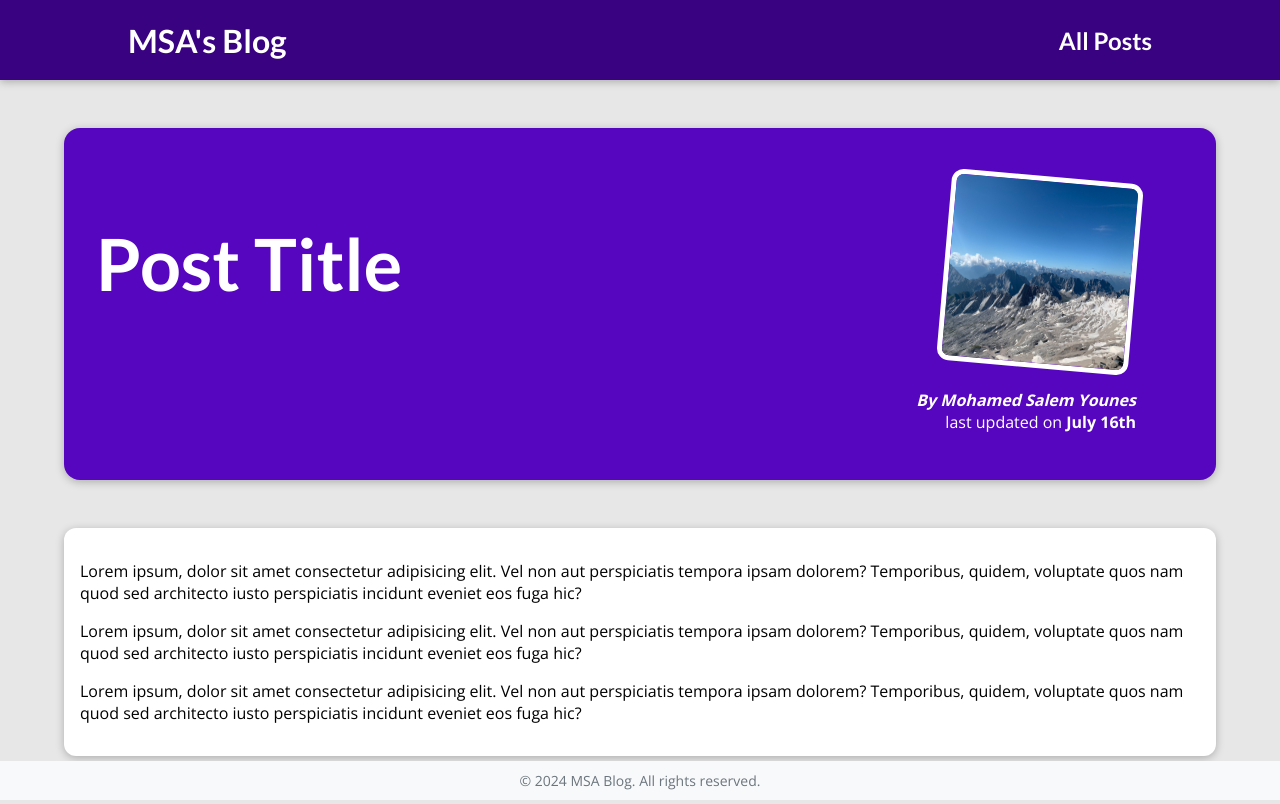
After one commit to Mohamed-Salem-Ali/M-S-A, a Django app: template MSA/blog/templates/blog/post-detail.html in a window 1280 px wide. The commit adds this page. Run offline with Django 3.2, Linux system fonts and the light colour scheme; the template is opened without the code that fills it, so the values that code supplies are empty.

Commit message:
Versions/v1 (#5)
* Home page style

* Adding all posts page

* modified base.html & app.css

* Squashed commit of the following:

commit d376792ee81099424c79b87f0b309656280a712a
Author: Mohamed Salem Ali <65522205+Mohamed-Salem-Ali@users.noreply.github.com>
Date:   Tue Jul 9 15:07:16 2024 +0300

    Versions/v1 (#2)

    * Home page style

    * Adding all posts page

commit b301969b8bad0322a6ade6cbbb8fed4cf29c5b58
Merge: 50a6368 c0dea31
Author: Mohamed Salem Ali <65522205+Mohamed-Salem-Ali@users.noreply.github.com>
Date:   Sat Jul 6 22:03:01 2024 +0300

    Merge pull request #1 from Mohamed-Salem-Ali/versions/v1

    version 1

* .

* post details

```diff
--- a/MSA/blog/templates/blog/include/post.html
+++ b/MSA/blog/templates/blog/include/post.html
@@ -1,13 +1,11 @@
 {% load static %}
 <li>
   <article class="post">
-        <a href="">
+    <a href="{% url "post-detail-page" "the-mountains" %}">
       <img src="{% static 'blog/images/mountains.jpg' %}" alt="Mountain Hiking" />
       <div class="post__content">
         <h3>Mountain Hiking</h3>
-                <p>There's nothing like the views you get when hiking in the mountains! And I wasn't even
-                    prepared for what happend whilst I was enjoying the view !.
-                </p>
+        <p>There's nothing like the views you get when hiking in the mountains! And I wasn't even prepared for what happend whilst I was enjoying the view !.</p>
       </div>
     </a>
   </article>
--- /dev/null
+++ b/MSA/blog/templates/blog/post-detail.html
@@ -0,0 +1,28 @@
+{% extends 'base.html' %}
+{% load static %}
+
+{% block title %}
+  this post title
+{% endblock %}
+
+{% block css_files %}
+  <link rel="stylesheet" href="{% static 'blog/post-detail.css' %}" />
+{% endblock %}
+
+{% block content %}
+  <section id="summary">
+    <h2>Post Title</h2>
+    <article>
+      <img src="{% static 'blog/images/mountains.jpg' %}" alt="Post Title" />
+      <address>By Mohamed Salem Younes</address>
+      <div>
+        last updated on <time datetime="">July 16th</time>
+      </div>
+    </article>
+  </section>
+  <main>
+    <p>Lorem ipsum, dolor sit amet consectetur adipisicing elit. Vel non aut perspiciatis tempora ipsam dolorem? Temporibus, quidem, voluptate quos nam quod sed architecto iusto perspiciatis incidunt eveniet eos fuga hic?</p>
+    <p>Lorem ipsum, dolor sit amet consectetur adipisicing elit. Vel non aut perspiciatis tempora ipsam dolorem? Temporibus, quidem, voluptate quos nam quod sed architecto iusto perspiciatis incidunt eveniet eos fuga hic?</p>
+    <p>Lorem ipsum, dolor sit amet consectetur adipisicing elit. Vel non aut perspiciatis tempora ipsam dolorem? Temporibus, quidem, voluptate quos nam quod sed architecto iusto perspiciatis incidunt eveniet eos fuga hic?</p>
+  </main>
+{% endblock %}
--- a/MSA/static/css/app.css
+++ b/MSA/static/css/app.css
@@ -46,3 +46,66 @@
 #main-navigation h1 a:active {
   color: white;
 }
+
+footer {
+  background-color: #f8f9fa;
+  padding: 10px;
+  text-align: center;
+  position: fixed;
+  bottom: 0;
+  width: 100%;
+  font-size: 14px;
+  color: #6c757d;
+}
+
+footer p {
+  margin: 0;
+}
+@import url('https://fonts.googleapis.com/css2?family=Lato:wght@400;700&family=Open+Sans:wght@400;700&display=swap');
+
+* {
+  box-sizing: border-box;
+}
+
+html {
+  font-family: 'Open Sans', 'Lato', sans-serif;
+}
+
+body {
+  margin: 0;
+}
+
+h1,
+h2,
+h3 {
+  font-family: 'Lato', sans-serif;
+  font-weight: bold;
+}
+
+#main-navigation {
+  width: 100%;
+  height: 5rem;
+  display: flex;
+  justify-content: space-between;
+  align-items: center;
+  padding: 0 10%;
+  position: absolute;
+  top: 0;
+  left: 0;
+}
+
+#main-navigation a {
+  text-decoration: none;
+  color: white;
+  font-weight: bold;
+}
+
+#main-navigation a:hover,
+#main-navigation a:active {
+  color: #cf79f1;
+}
+
+#main-navigation h1 a:hover,
+#main-navigation h1 a:active {
+  color: white;
+}
--- a/MSA/templates/base.html
+++ b/MSA/templates/base.html
@@ -14,9 +14,9 @@
 
 <body>
     <header id="main-navigation">
-        <h1><a href="/">MSA's Blog</a></h1>
+        <h1><a href="{% url 'starting-page' %}">MSA's Blog</a></h1>
         <nav>
-            <a href="/posts">All Posts</a>
+            <h1><a href="{% url 'posts-page' %}">All Posts</a></h1>
         </nav>
     </header>
     {% block content %}
```
Also changed, not shown: MSA/blog/urls.py (+6 -2 lines), MSA/blog/views.py (+2 -7 lines). Lines whose indentation alone changed are shown as unchanged.
